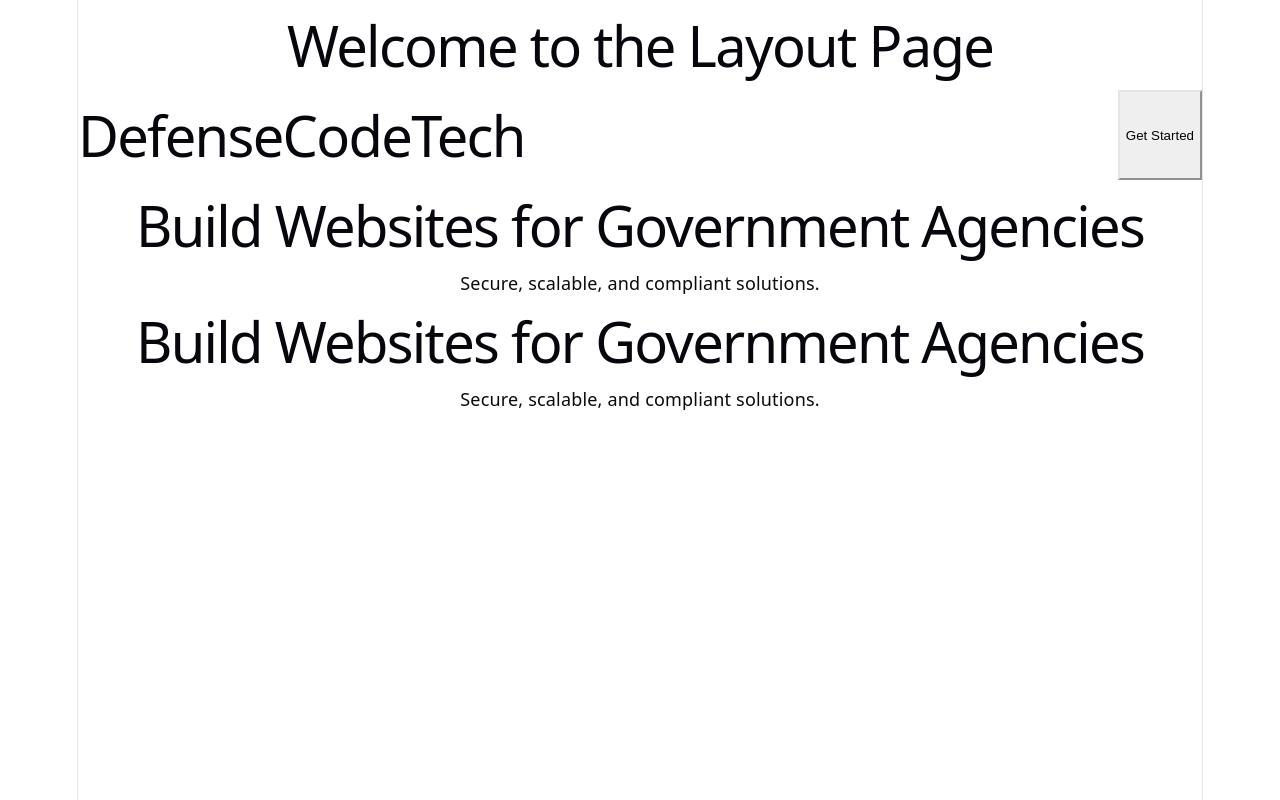
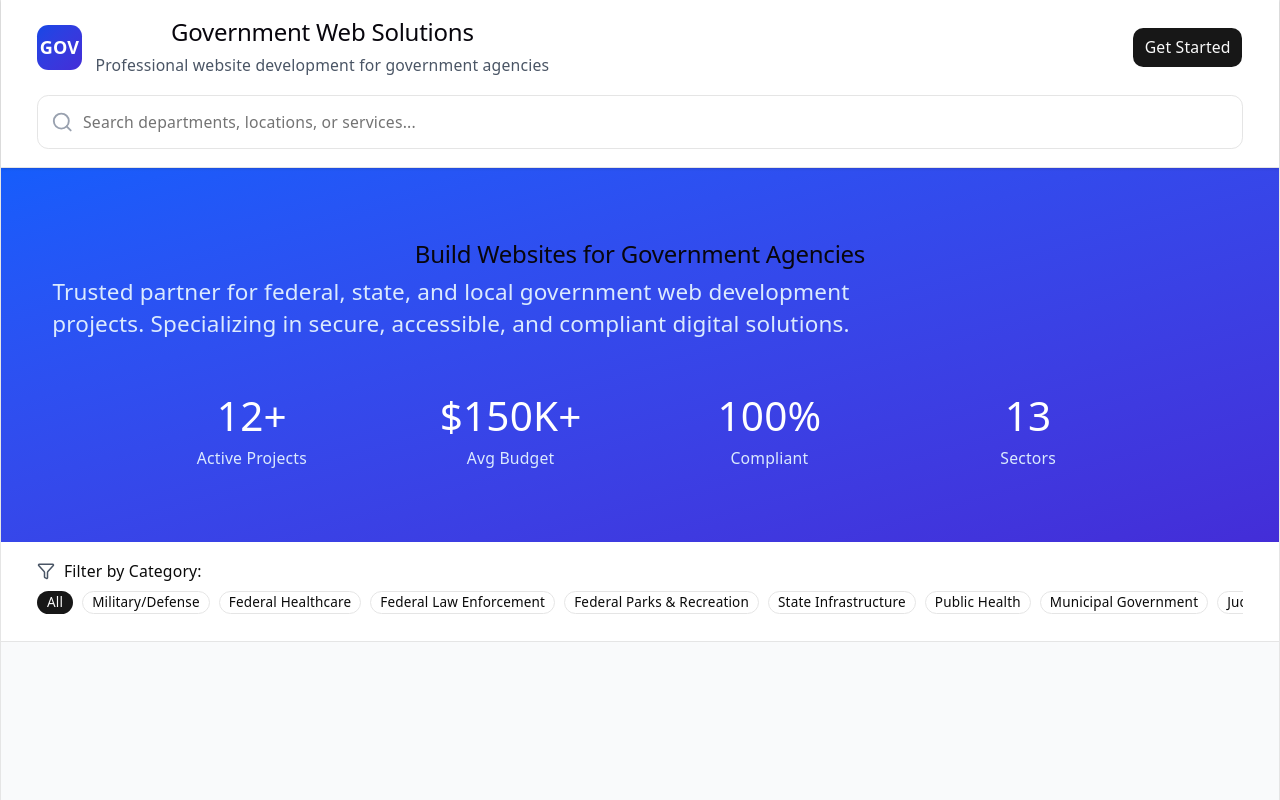
Before and after one commit to luay200320032003/DefenseCodeTechnologies-UI-React, a React (Vite) app: page / in a window 1280 px wide. Built offline with nearby package versions, Linux system fonts and the light colour scheme.

Commit message:
add filtering

```diff
--- a/src/Layout.tsx
+++ b/src/Layout.tsx
@@ -1,14 +1,14 @@
+import FilterCategory from "./components/filter/FilterCategory";
 import Header from "./components/header/Header";
-import Home from "./components/header/home/Home";
+import Home from "./components/home/Home";
 
 
 export default function Layout() {
   return (
-    <div className = "min-h-screen bg-white">
-      <h1 className = "text-4xl font-bold text-center py-8">Welcome to the Layout Page</h1>
+    <div className = "min-h-screen bg-gray-50">
         <Header />
         <Home />
-      <Home />
+        <FilterCategory />
     </div>
   )
 }
--- /dev/null
+++ b/src/components/filter/FilterCategory.tsx
@@ -0,0 +1,47 @@
+import { Badge } from "@/components/ui/badge"
+import { useState } from "react";
+import {  Filter} from "lucide-react";
+
+export default function FilterCategory() {
+
+      const categories = [
+    "All",
+    "Military/Defense",
+    "Federal Healthcare",
+    "Federal Law Enforcement",
+    "Federal Parks & Recreation",
+    "State Infrastructure",
+    "Public Health",
+    "Municipal Government",
+    "Judicial",
+    "Federal Research & Science",
+    "Public Safety",
+    "Environmental",
+    "Federal Benefits"
+  ];
+  const [selectedCategory, setSelectedCategory] = useState("All");
+  return (
+    <div>
+          <section className="bg-white border-b py-4 sticky top-30 z-40">
+        <div className="max-w-7xl mx-auto px-4 sm:px-6 lg:px-8">
+          <div className="flex items-center gap-2 mb-2">
+            <Filter className="h-4 w-4 text-gray-600" />
+            <span className="text-sm font-medium">Filter by Category:</span>
+          </div>
+          <div className="flex gap-2 overflow-x-auto pb-2">
+            {categories.map((category) => (
+              <Badge
+                key={category}
+                variant={selectedCategory === category ? "default" : "outline"}
+                className="cursor-pointer whitespace-nowrap text-xs"
+                onClick={() => setSelectedCategory(category)}
+              >
+                {category}
+              </Badge>
+            ))}
+          </div>
+        </div>
+      </section>
+    </div>
+  )
+}
--- a/src/components/header/Header.tsx
+++ b/src/components/header/Header.tsx
@@ -1,14 +1,40 @@
-
+import { Button} from "@/components/ui/button";
+import { Search } from "lucide-react";
+import { useState } from "react";
+import { Input } from "../ui/input";
 
 export default function Header() {
+  const [searchQuery, setSearchQuery] = useState("")
   return (
-      <div className="w-full shadow bg-white">
-      <div className="max-w-7xl mx-auto px-6 py-4 flex justify-between">
-        <h1 className="font-bold">DefenseCodeTech</h1>
-        <button className="bg-black text-white px-4 py-2 rounded">
-          Get Started
-        </button>
-      </div>
-    </div>
+          <div >
+        <header className="bg-white border-b sticky top-0 z-50 shadow-sm">
+        <div className="max-w-7xl mx-auto px-4 sm:px-6 lg:px-8 py-4">
+          <div className="flex items-center justify-between mb-4">
+            <div className="flex items-center gap-3">
+              <div className="w-10 h-10 bg-linear-to-br from-blue-700 to-indigo-700 rounded-lg flex items-center justify-center">
+                <span className="text-white font-bold">GOV</span>
+              </div>
+              <div>
+                <h2 className="text-1xl">Government Web Solutions</h2>
+                <p className="text-sm text-gray-600">Professional website development for government agencies</p>
+              </div>
+            </div>
+            <Button size="lg">Get Started</Button>
+          </div>
+
+          <div className="relative">
+            <Search className="absolute left-3 top-1/2 -translate-y-1/2 h-5 w-5 text-gray-400" />
+            <Input
+              type="text"
+              placeholder="Search departments, locations, or services..."
+              className="pl-10 h-12"
+              value={searchQuery}
+              onChange={(e) => setSearchQuery(e.target.value)}
+            />
+          </div>
+        </div>
+      </header>
+
+         </div>
   )
 }
--- a/src/components/header/home/Home.tsx
+++ /dev/null
@@ -1,18 +0,0 @@
-
-function Home() {
-  return (
-    <div className="w-full bg-gradient-to-r from-blue-600 to-indigo-600 text-white">
-      <div className="max-w-7xl mx-auto px-6 py-16 text-center">
-        <h1 className="text-4xl font-bold">
-          Build Websites for Government Agencies
-        </h1>
-
-        <p className="mt-4 text-gray-200">
-          Secure, scalable, and compliant solutions.
-        </p>
-      </div>
-    </div>
-  );
-}
-
-export default Home;
--- /dev/null
+++ b/src/components/home/Home.tsx
@@ -0,0 +1,37 @@
+
+function Home() {
+  return (
+    <div>
+
+       <section className="bg-linear-to-br from-blue-600 to-indigo-700 text-white py-16 px-4">
+        <div className="max-w-7xl mx-auto text-center">
+          <h2 className="text-4xl sm:text-5xl mb-4">Build Websites for Government Agencies</h2>
+          <p className="text-xl text-blue-100 mb-8 max-w-3xl mx-auto">
+            Trusted partner for federal, state, and local government web development projects.
+            Specializing in secure, accessible, and compliant digital solutions.
+          </p>
+          <div className="grid grid-cols-2 md:grid-cols-4 gap-6 max-w-4xl mx-auto mt-12">
+            <div>
+              <div className="text-4xl mb-2">12+</div>
+              <div className="text-blue-100 text-sm">Active Projects</div>
+            </div>
+            <div>
+              <div className="text-4xl mb-2">$150K+</div>
+              <div className="text-blue-100 text-sm">Avg Budget</div>
+            </div>
+            <div>
+              <div className="text-4xl mb-2">100%</div>
+              <div className="text-blue-100 text-sm">Compliant</div>
+            </div>
+            <div>
+              <div className="text-4xl mb-2">13</div>
+              <div className="text-blue-100 text-sm">Sectors</div>
+            </div>
+          </div>
+        </div>
+      </section>
+          </div>
+  );
+}
+
+export default Home;
--- /dev/null
+++ b/src/components/ui/badge.tsx
@@ -0,0 +1,49 @@
+import * as React from "react"
+import { cva, type VariantProps } from "class-variance-authority"
+import { Slot } from "radix-ui"
+
+import { cn } from "@/lib/utils"
+
+const badgeVariants = cva(
+  "group/badge inline-flex h-5 w-fit shrink-0 items-center justify-center gap-1 overflow-hidden rounded-4xl border border-transparent px-2 py-0.5 text-xs font-medium whitespace-nowrap transition-all focus-visible:border-ring focus-visible:ring-[3px] focus-visible:ring-ring/50 has-data-[icon=inline-end]:pr-1.5 has-data-[icon=inline-start]:pl-1.5 aria-invalid:border-destructive aria-invalid:ring-destructive/20 dark:aria-invalid:ring-destructive/40 [&>svg]:pointer-events-none [&>svg]:size-3!",
+  {
+    variants: {
+      variant: {
+        default: "bg-primary text-primary-foreground [a]:hover:bg-primary/80",
+        secondary:
+          "bg-secondary text-secondary-foreground [a]:hover:bg-secondary/80",
+        destructive:
+          "bg-destructive/10 text-destructive focus-visible:ring-destructive/20 dark:bg-destructive/20 dark:focus-visible:ring-destructive/40 [a]:hover:bg-destructive/20",
+        outline:
+          "border-border text-foreground [a]:hover:bg-muted [a]:hover:text-muted-foreground",
+        ghost:
+          "hover:bg-muted hover:text-muted-foreground dark:hover:bg-muted/50",
+        link: "text-primary underline-offset-4 hover:underline",
+      },
+    },
+    defaultVariants: {
+      variant: "default",
+    },
+  }
+)
+
+function Badge({
+  className,
+  variant = "default",
+  asChild = false,
+  ...props
+}: React.ComponentProps<"span"> &
+  VariantProps<typeof badgeVariants> & { asChild?: boolean }) {
+  const Comp = asChild ? Slot.Root : "span"
+
+  return (
+    <Comp
+      data-slot="badge"
+      data-variant={variant}
+      className={cn(badgeVariants({ variant }), className)}
+      {...props}
+    />
+  )
+}
+
+export { Badge, badgeVariants }
--- /dev/null
+++ b/src/components/ui/input.tsx
@@ -0,0 +1,19 @@
+import * as React from "react"
+
+import { cn } from "@/lib/utils"
+
+function Input({ className, type, ...props }: React.ComponentProps<"input">) {
+  return (
+    <input
+      type={type}
+      data-slot="input"
+      className={cn(
+        "h-8 w-full min-w-0 rounded-lg border border-input bg-transparent px-2.5 py-1 text-base transition-colors outline-none file:inline-flex file:h-6 file:border-0 file:bg-transparent file:text-sm file:font-medium file:text-foreground placeholder:text-muted-foreground focus-visible:border-ring focus-visible:ring-3 focus-visible:ring-ring/50 disabled:pointer-events-none disabled:cursor-not-allowed disabled:bg-input/50 disabled:opacity-50 aria-invalid:border-destructive aria-invalid:ring-3 aria-invalid:ring-destructive/20 md:text-sm dark:bg-input/30 dark:disabled:bg-input/80 dark:aria-invalid:border-destructive/50 dark:aria-invalid:ring-destructive/40",
+        className
+      )}
+      {...props}
+    />
+  )
+}
+
+export { Input }
--- a/src/index.css
+++ b/src/index.css
@@ -2,11 +2,8 @@
 @import "shadcn/tailwind.css";
 @import "@fontsource-variable/geist";
 
-@tailwind base;
+@import "tailwindcss";
 
-@custom-variant dark (&:is(.dark *));
-@tailwind components;
-@tailwind utilities;
 
 :root {
   --text: #6b6375;
@@ -121,7 +118,7 @@
 }
 
 #root {
-  width: 1126px;
+  width: 1300px;
   max-width: 100%;
   margin: 0 auto;
   text-align: center;
```
